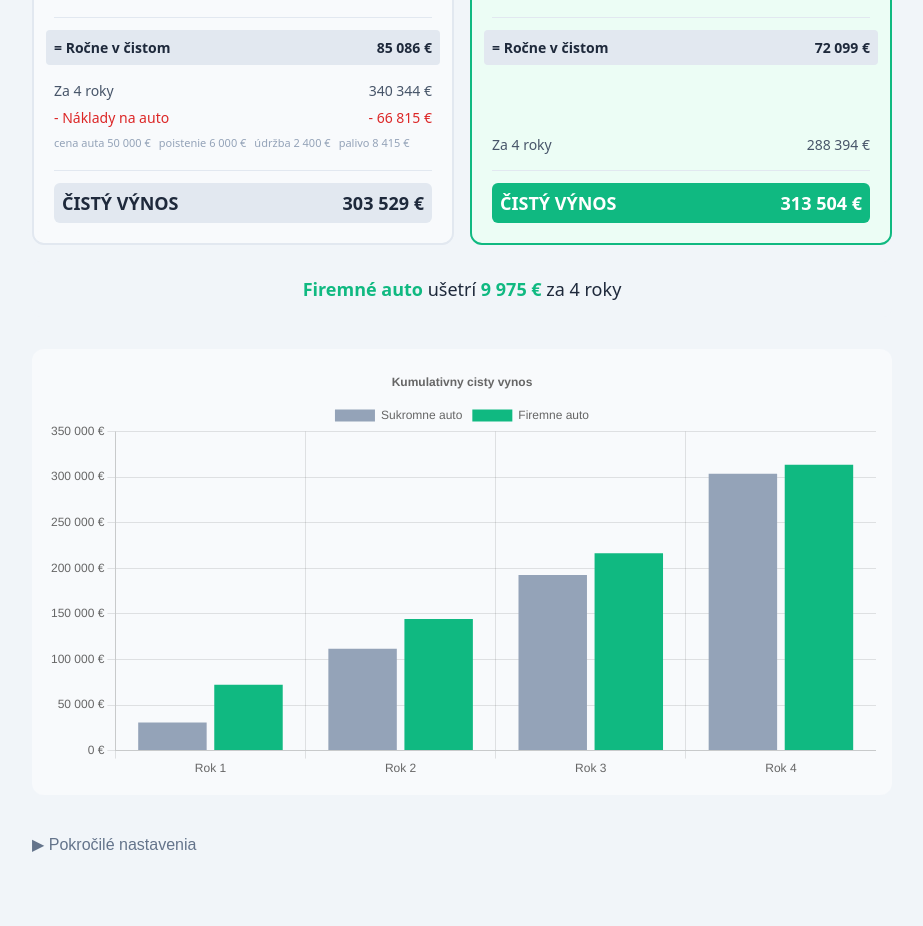
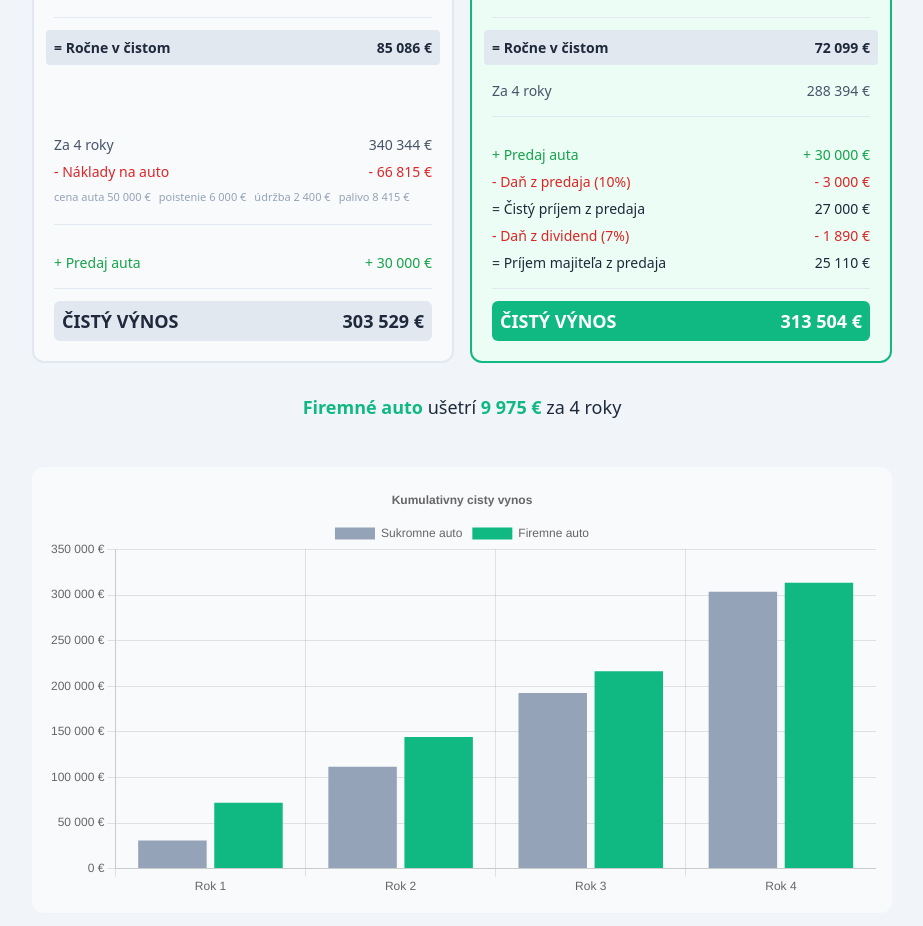
Before and after one commit to mcsdodo/sukromne-vs-firemne-auto, a Vue app: page / in a window 1280 px wide. Shown: the part 780-1706 px from the top of the page, without its empty margins (178-1101 px from the left). Before the commit the page ends 1662 px from the top, so only its background shows below. Built offline with nearby package versions, Linux system fonts and the light colour scheme.

Commit message:
feat: add car sale sections to ResultsSummary
🤖 Generated with [Claude Code](https://claude.com/claude-code)

Co-Authored-By: Claude <noreply@anthropic.com>

```diff
--- a/src/components/ResultsSummary.vue
+++ b/src/components/ResultsSummary.vue
@@ -71,6 +71,13 @@
           </div>
         </div>
 
+        <div class="sale-section">
+          <div class="row addition">
+            <span>+ Predaj auta</span>
+            <span>+ {{ formatCurrency(privateScenario.salePrice) }}</span>
+          </div>
+        </div>
+
         <div class="total">
           <span>ČISTÝ VÝNOS</span>
           <span>{{ formatCurrency(privateScenario.netToOwner) }}</span>
@@ -135,6 +142,29 @@
           <div class="row">
             <span>Za {{ years }} {{ yearsLabel }}</span>
             <span>{{ formatCurrency(companyScenario.totalCashOverYears) }}</span>
+          </div>
+        </div>
+
+        <div class="sale-section">
+          <div class="row addition">
+            <span>+ Predaj auta</span>
+            <span>+ {{ formatCurrency(companyScenario.salePrice) }}</span>
+          </div>
+          <div class="row deduction">
+            <span>- Daň z predaja ({{ Math.round(companyTaxRate * 100) }}%)</span>
+            <span>- {{ formatCurrency(companyScenario.saleTax) }}</span>
+          </div>
+          <div class="row subtotal">
+            <span>= Čistý príjem z predaja</span>
+            <span>{{ formatCurrency(companyScenario.netSaleIncome) }}</span>
+          </div>
+          <div class="row deduction">
+            <span>- Daň z dividend ({{ Math.round(dividendTaxRate * 100) }}%)</span>
+            <span>- {{ formatCurrency(companyScenario.netSaleIncome * dividendTaxRate) }}</span>
+          </div>
+          <div class="row subtotal">
+            <span>= Príjem majiteľa z predaja</span>
+            <span>{{ formatCurrency(companyScenario.saleIncomeAfterDividendTax) }}</span>
           </div>
         </div>
 
@@ -288,6 +318,12 @@ const yearsLabel = computed(() => {
   border-bottom: 1px solid #e2e8f0;
 }
 
+.sale-section {
+  padding: 12px 0;
+  border-bottom: 1px solid #e2e8f0;
+  margin-bottom: 12px;
+}
+
 .total {
   display: flex;
   justify-content: space-between;
```
